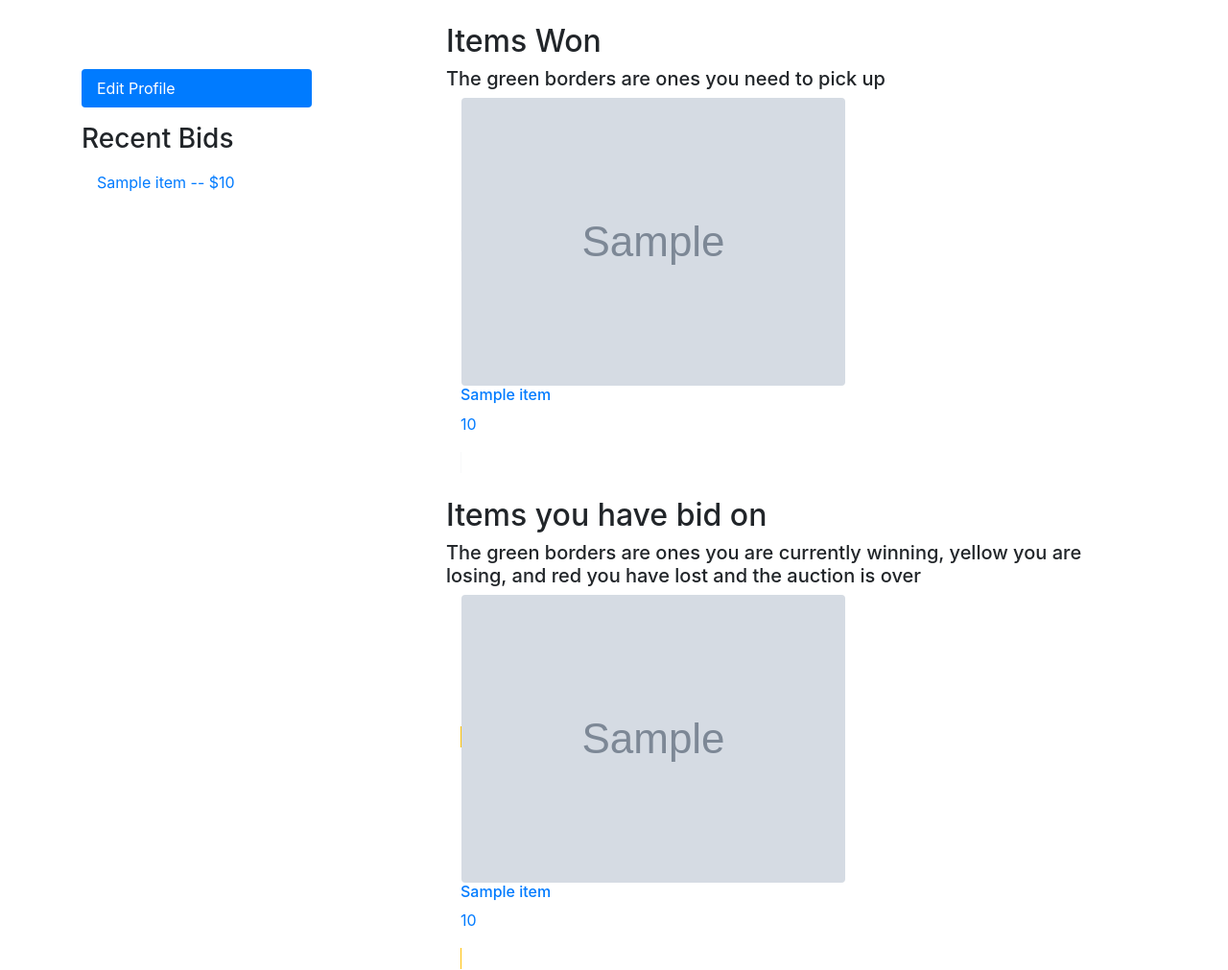
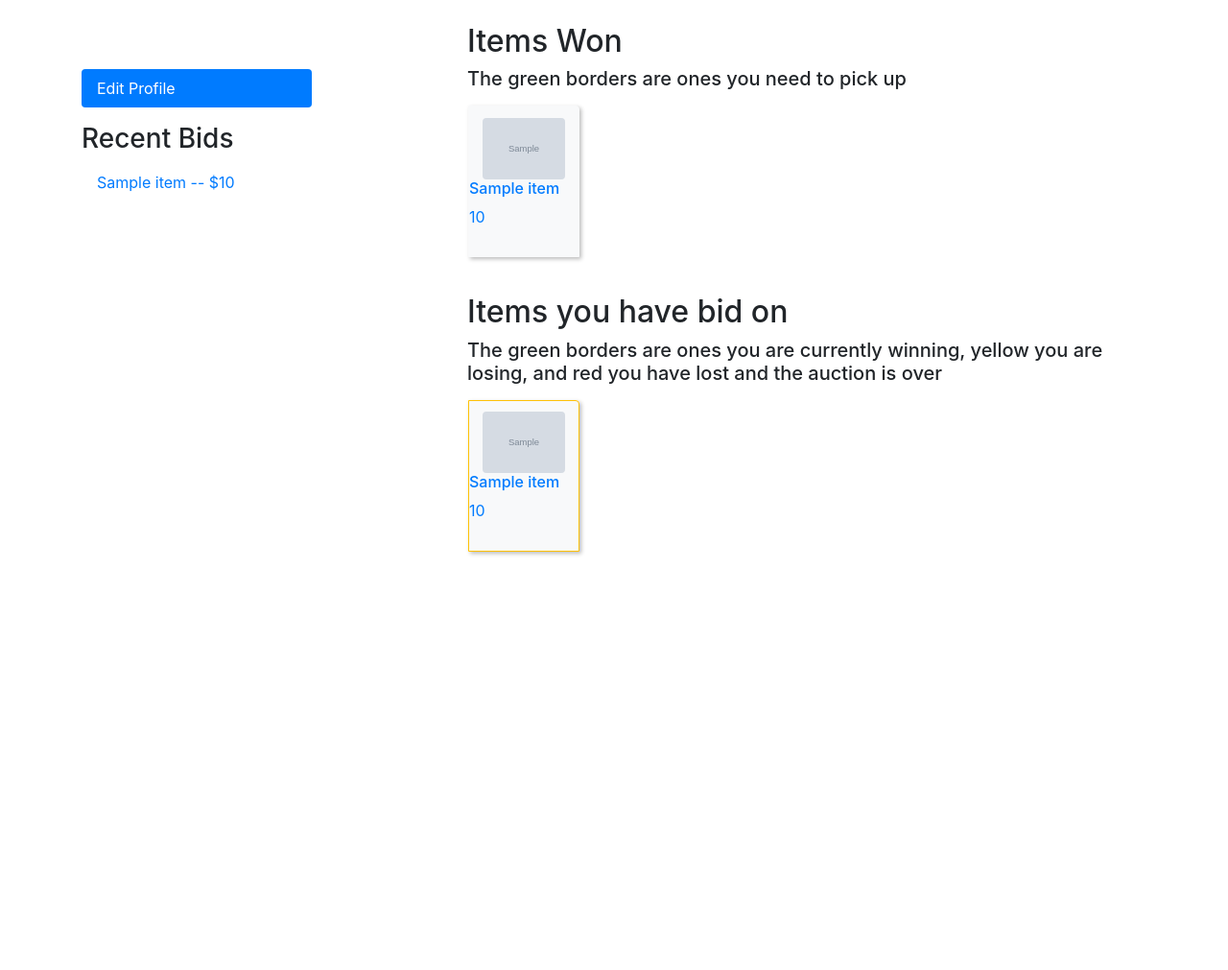
Before and after one commit to stuhops/AuctionIt, a Django app: template auctions/templates/auctions/profile.html in a window 1280 px wide. Shown: the part 76-1087 px from the top of the page at 96% size. After the commit the page ends 655 px from the top, so only its background shows below. Run offline with Django 3.2, Linux system fonts and the light colour scheme; the template is opened without the code that fills it: most values are stand-ins (such as "Sample title", 1, 10 or a date in 2020); grey boxes marked "Sample" are stand-in pictures; some libraries are stand-ins or nearby versions.

Commit message:
Got the side scrolls working

```diff
--- a/auctions/static/auctions/css/navbar.css
+++ b/auctions/static/auctions/css/navbar.css
@@ -1,4 +1,4 @@
-
+/* Screen alignment with sidebar */
 .side-bar {
     max-width: 240px;
 }
@@ -13,3 +13,40 @@
         text-align: center;
     }
 }
+/* End screen alignment with sidebar */
+
+/* Sideways scroll throughs */
+.cover-container {
+    height: 180px;
+    width: 100%;
+    white-space: nowrap;
+    overflow-x: scroll;
+    overflow-y: hidden;
+}
+
+.cover-item {
+    position: relative;
+    display: inline-block;
+    margin: 8px 8px;
+    box-shadow: 2px 2px 4px #bbb;
+    border-top-right-radius: 4px;
+    width: 116px;
+    height: 158px;
+    vertical-align: bottom;
+    background-position: top left;
+    background-repeat: no-repeat;
+    background-size: cover;
+}
+
+.fit-center {
+    display: block;
+    width: 75%;
+    height: auto;
+    overflow: hidden;
+    margin: 10% auto auto auto; /* 5% from the top, auto from the bottom and centered */
+}
+/* End sideways scroll throughs */
+
+.scroll-through-text-align {
+    margin-left: 22px !important;
+}
--- a/auctions/templates/auctions/profile.html
+++ b/auctions/templates/auctions/profile.html
@@ -35,8 +35,8 @@
       </div>
       <div class="col-sm-8">
         {% if items_won_list %}
-          <h2>Items Won</h2>
-          <h5>The green borders are ones you need to pick up</h5>
+          <h2 class="scroll-through-text-align">Items Won</h2>
+          <h5 class="scroll-through-text-align">The green borders are ones you need to pick up</h5>
           <div class="row-fluid">
             <div class="col-lg-12 col-md-10 ">
               <div class="cover-container">
@@ -52,7 +52,7 @@
                       }
                     </script>
 
-                    <img class="fit-center rounded" src="{{ item.getPrimaryImage }}">
+                    <img class="fit-center img-preview rounded" src="{{ item.getPrimaryImage }}">
                     <h6>{{ item.name }}</h6>
                     <p>{{ item.current_price }}</p>
                   </a>
@@ -65,8 +65,8 @@
         <br>
 
         {% if bid_on_list %}
-          <h2>Items you have bid on</h2>
-          <h5>The green borders are ones you are currently winning, yellow you are losing, and red you have lost and the auction is over</h5>
+          <h2 class="scroll-through-text-align">Items you have bid on</h2>
+          <h5 class="scroll-through-text-align">The green borders are ones you are currently winning, yellow you are losing, and red you have lost and the auction is over</h5>
           <div class="row-fluid">
             <div class="col-lg-12 col-md-10 ">
               <div class="cover-container">
```
